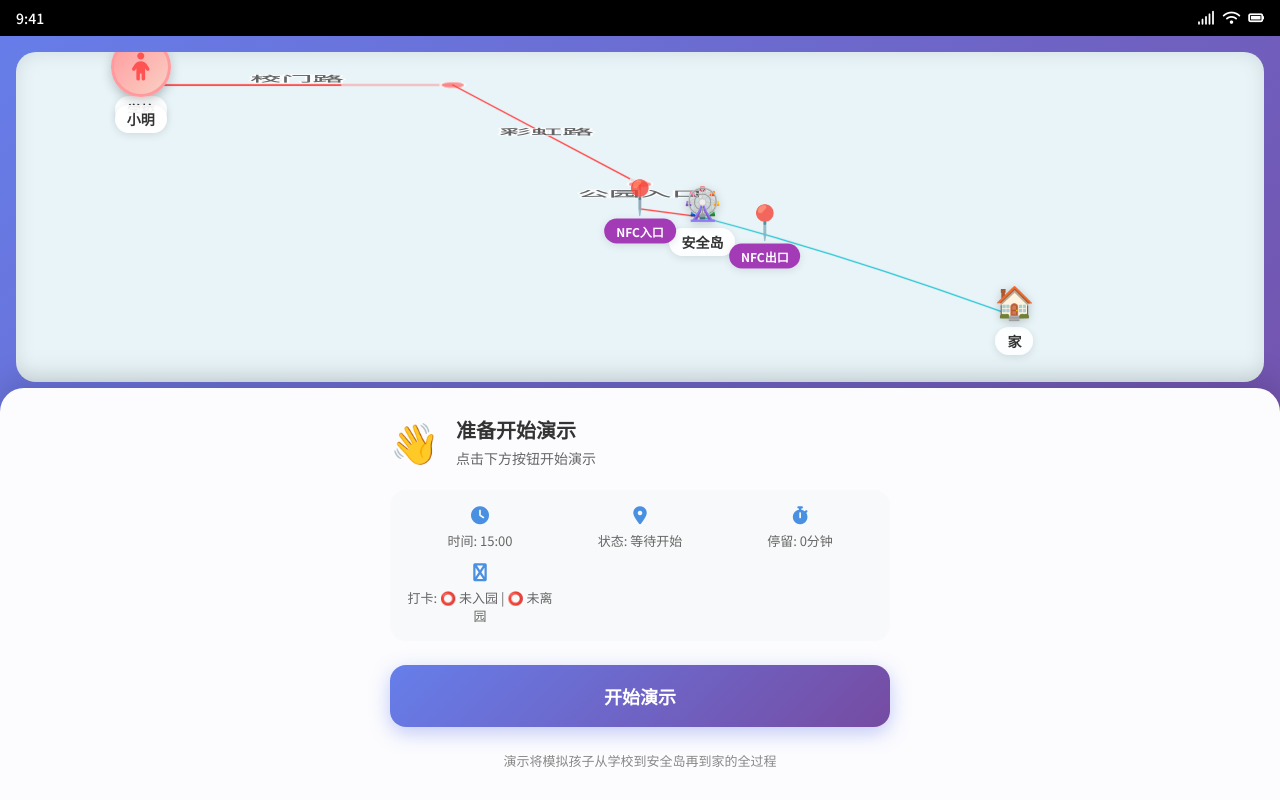
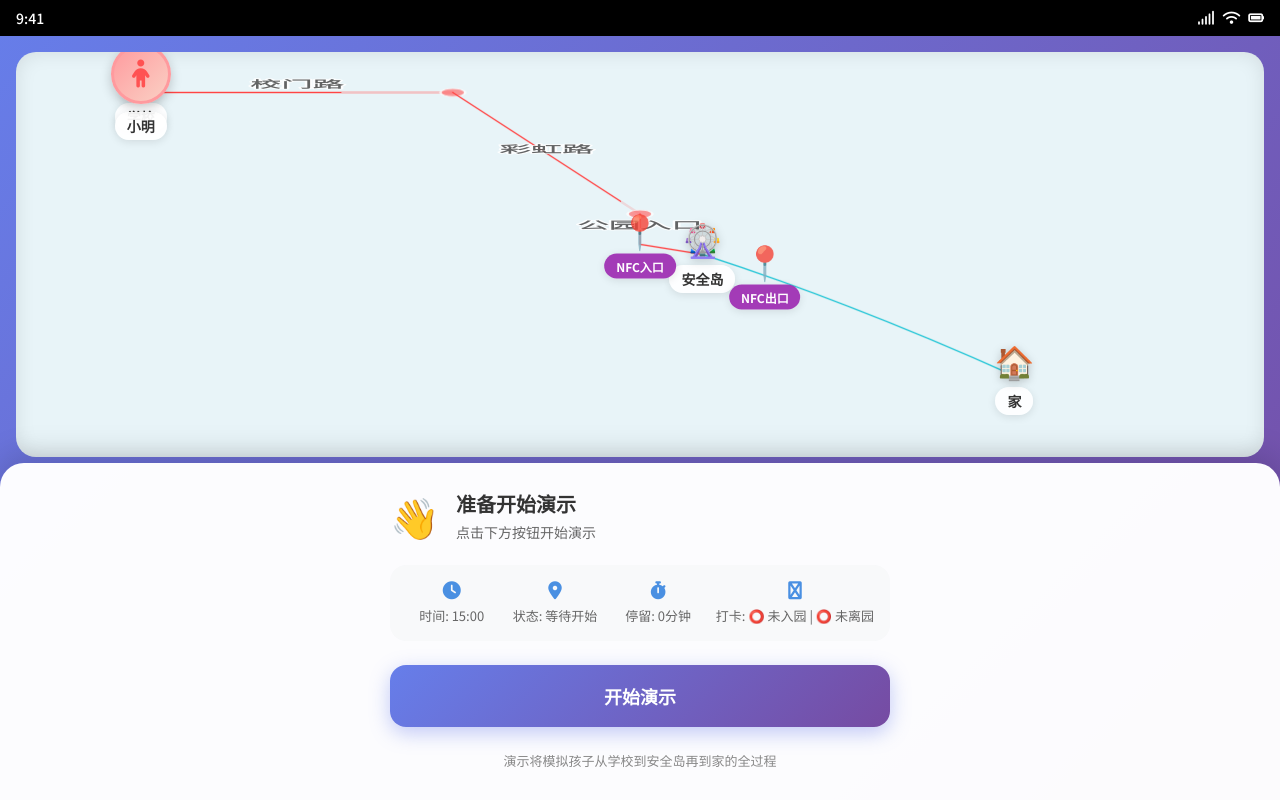
Before and after one commit to wujiren/LemonIsle, a plain HTML site: page index.html in a window 1280 px wide. Drawn offline with Linux system fonts and the light colour scheme.

Commit message:
更新布局

```diff
--- a/style.css
+++ b/style.css
@@ -292,7 +292,7 @@ body {
 
 .state-info {
     display: grid;
-    grid-template-columns: repeat(3, 1fr);
+    grid-template-columns: repeat(4, 1fr);
     gap: 12px;
     margin-bottom: 24px;
     padding: 16px;
@@ -318,6 +318,10 @@ body {
     font-size: 13px;
     color: #666;
     line-height: 1.4;
+    white-space: nowrap;
+    min-width: 0;
+    overflow: hidden;
+    text-overflow: ellipsis;
 }
 
 .action-section {
@@ -554,3 +558,14 @@ body {
     .avatar { width: 50px; height: 50px; font-size: 24px; }
     .character-label { font-size: 12px; }
 }
+
+/* 中等屏幕适配 */
+@media (max-width: 768px) and (min-width: 481px) {
+    .state-info { grid-template-columns: repeat(2, 1fr); gap: 10px; }
+}
+
+/* 小屏幕适配 */
+@media (max-width: 380px) {
+    .info-item span { font-size: 12px; }
+    #nfc-status { font-size: 11px; }
+}
```
